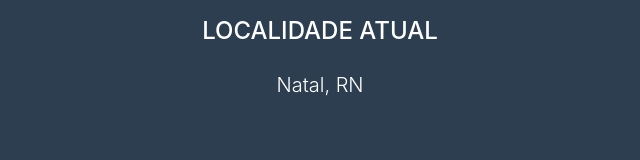
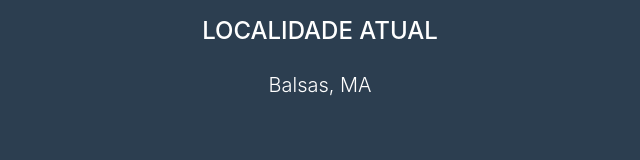
Before and after one commit to WKossmann/wkossmann.github.io, a website with bundled scripts: page index.html in a window 1280 px wide. Shown: the part 2810-2970 px from the top of the page, 35-675 px from the left. Built offline with nearby package versions, Linux system fonts and the light colour scheme.

Commit message:
atualização localidade atual
Alteração de cidade onde resido atualmente

```diff
--- a/index.html
+++ b/index.html
@@ -231,7 +231,7 @@
         <div class="row">
           <div class="col-md-6 mb-6 mb-lg-0">
             <h4 class="text-uppercase mb-4">Localidade Atual</h4>
-            <p class="lead mb-0">Natal, RN
+            <p class="lead mb-0">Balsas, MA
           </div>
           <div class="col-md-6 mb-6 mb-lg-0">
             <h4 class="text-uppercase mb-4">Social</h4>
```
